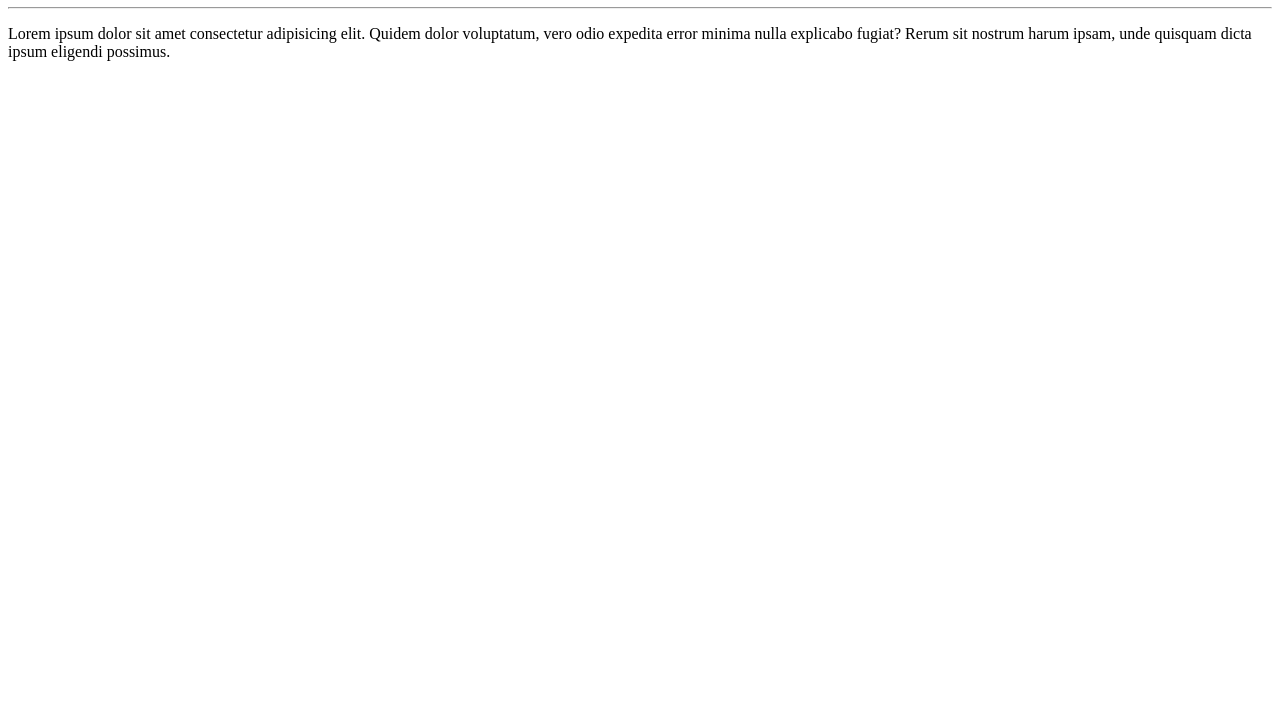
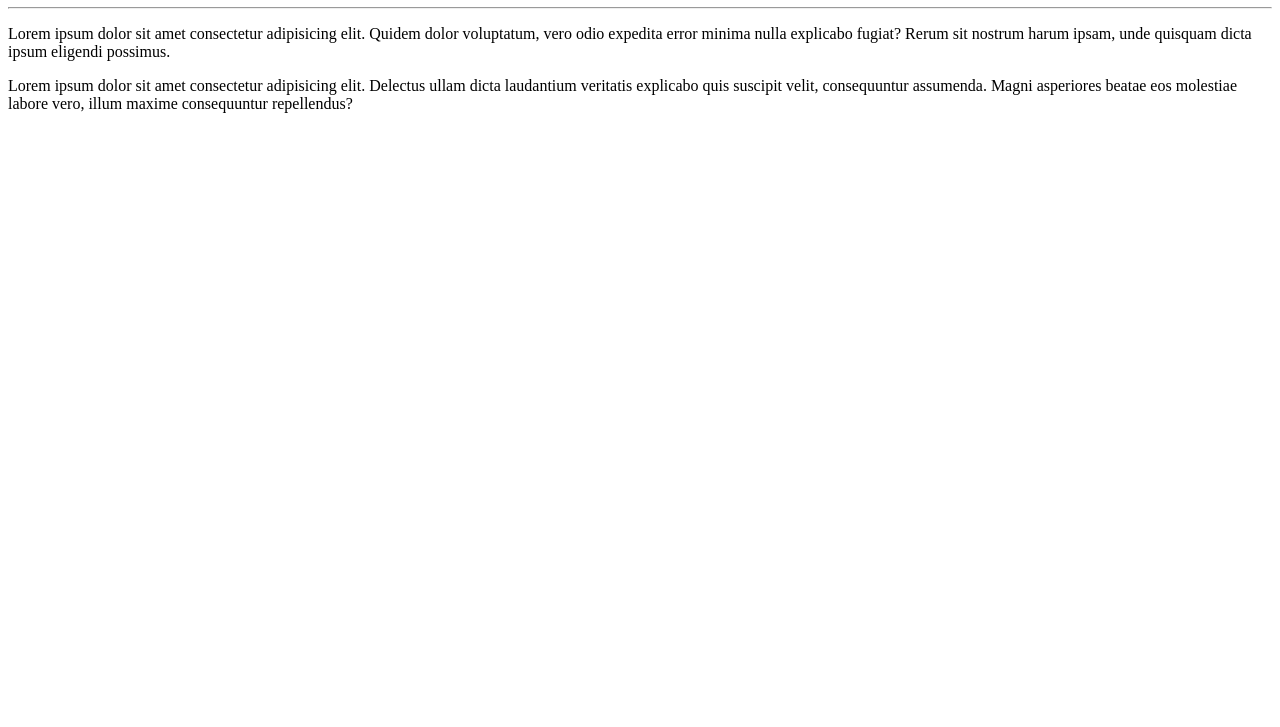
Before and after one commit to sergiosmartins/Ola-Mundo, a plain HTML site: page site exemplo/index.html in a window 1280 px wide. Shown: the part 73-800 px from the top of the page. Drawn offline with Linux system fonts and the light colour scheme.

Commit message:
Update index.html

```diff
--- a/site exemplo/index.html
+++ b/site exemplo/index.html
@@ -9,5 +9,6 @@
     <h1>Olá, Mundo!</h1>
     <hr>
     <p>Lorem ipsum dolor sit amet consectetur adipisicing elit. Quidem dolor voluptatum, vero odio expedita error minima nulla explicabo fugiat? Rerum sit nostrum harum ipsam, unde quisquam dicta ipsum eligendi possimus.</p>
+    <p>Lorem ipsum dolor sit amet consectetur adipisicing elit. Delectus ullam dicta laudantium veritatis explicabo quis suscipit velit, consequuntur assumenda. Magni asperiores beatae eos molestiae labore vero, illum maxime consequuntur repellendus?</p>
 </body>
 </html>
```
